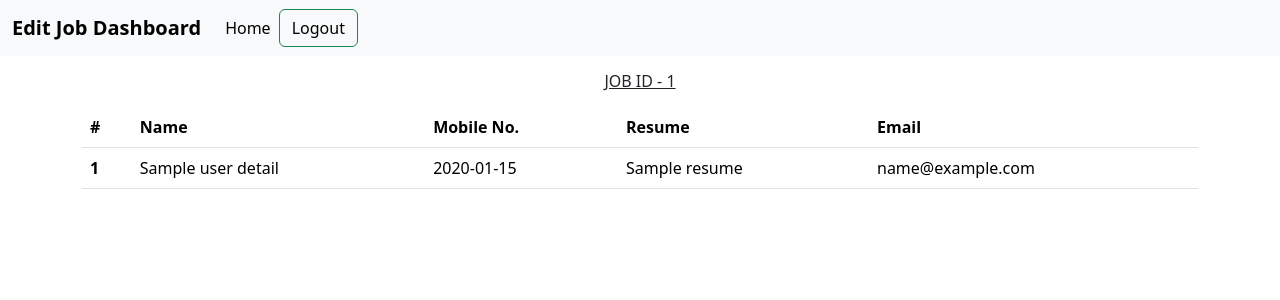
After one commit to MBSA-INFINITY/jobsaathi, a Flask app: template templates/job_responses.html in a window 1280 px wide. The commit adds this page. Shown: the top 300 px of the page. Run offline with Flask 2, Linux system fonts and the light colour scheme; the template is opened without the code that fills it: most values are stand-ins (such as "Sample title", 1, 10 or a date in 2020).

Commit message:
job details

```diff
--- a/app.py
+++ b/app.py
@@ -60,6 +60,14 @@ def is_hirer(function):
                 abort(500, {"message":{"You are not a Hirer."}})
     return wrapper
 
+def is_onboarded(function):
+    def wrapper(*args, **kwargs):
+        onboarded = session.get("onboarded")
+        if onboarded:
+            return function(*args, **kwargs)
+        else:
+            return redirect("/dashboard")
+    return wrapper
 
 
 @app.route("/", methods = ['GET'])
@@ -251,6 +259,30 @@ def apply_job(job_id):
             abort(500, {"message": f"JOB with job_id {job_id} not found!"})
     else:
         abort(500, {"message": f"JOB with job_id {job_id} not found!"})
-    # if request.method == 'POST':
-    #     jobs_details_collection.delete_one({"user_id": str(user_id), "job_id": str(job_id)})
-    #     return redirect('/dashboard')
+
+@app.route('/responses/job/<string:job_id>', methods=['GET', 'POST'], endpoint="job_responses")
+@login_is_required
+@is_hirer
+@is_onboarded
+def job_responses(job_id):
+    pipeline = [
+            {
+                "$match": {"job_id": job_id}
+            },
+            {
+                '$lookup': {
+                    'from': 'onboarding_details',
+                    'localField': 'user_id',
+                    'foreignField': 'user_id',
+                    'as': 'user_details'
+                }
+            },
+           {
+        '$project': {
+            '_id': 0,
+            'user_details._id': 0
+        }
+    }
+        ]
+    all_responses = list(candidate_job_application_collection.aggregate(pipeline))
+    return render_template("job_responses.html", job_id=job_id, all_responses=all_responses)
--- /dev/null
+++ b/templates/job_responses.html
@@ -0,0 +1,61 @@
+<!doctype html>
+<html lang="en">
+  <head>
+    <meta charset="utf-8">
+    <meta name="viewport" content="width=device-width, initial-scale=1">
+    <title>Edit Job | JobSaathi</title>
+    <link href="https://cdn.jsdelivr.net/npm/bootstrap@5.3.2/dist/css/bootstrap.min.css" rel="stylesheet" integrity="sha384-T3c6CoIi6uLrA9TneNEoa7RxnatzjcDSCmG1MXxSR1GAsXEV/Dwwykc2MPK8M2HN" crossorigin="anonymous">
+  </head>
+  <body>
+    <nav class="navbar navbar-expand-lg bg-body-tertiary">
+        <div class="container-fluid">
+          <a class="navbar-brand" href="/"><b>Edit Job Dashboard</b></a>
+          <button class="navbar-toggler" type="button" data-bs-toggle="collapse" data-bs-target="#navbarNav" aria-controls="navbarNav" aria-expanded="false" aria-label="Toggle navigation">
+            <span class="navbar-toggler-icon"></span>
+          </button>
+          <div class="collapse navbar-collapse" id="navbarNav">
+            <ul class="navbar-nav">
+              <li class="nav-item">
+                <a class="nav-link active" aria-current="page" href="/">Home</a>
+              </li>
+            </ul>
+            <!-- <form class="d-flex" role="search"> -->
+
+            <button class="btn btn-outline-success">  <a href="/logout" style="text-decoration: none;color: black;">Logout</a></button>
+            <!-- </form> -->
+          </div>
+
+        </div>
+      </nav>
+
+      <div class="container">
+        <h6 class="text-center my-3"><u>JOB ID - {{job_id}}</u></h6>
+        <table class="table">
+            <thead>
+              <tr>
+                <th scope="col">#</th>
+                <th scope="col">Name</th>
+                <th scope="col">Mobile No.</th>
+                <th scope="col">Resume</th>
+                <th scope="col">Email</th>
+              </tr>
+            </thead>
+            <tbody>
+             {% for responses in all_responses %}
+             <tr>
+                <th scope="row">{{loop.index}}</th>
+                <td>{{responses['user_details'][0]['candidate_name']}}</td>
+                <td>{{responses['user_details'][0]['candidate_mobno']}}</td>
+                <td>{{responses['user_details'][0]['resume']}}</td>
+                <td>{{responses['user_details'][0]['email']}}</td>
+             </tr>
+             {% endfor %}
+            </tbody>
+          </table>
+      </div>
+
+
+
+    <script src="https://cdn.jsdelivr.net/npm/bootstrap@5.3.2/dist/js/bootstrap.bundle.min.js" integrity="sha384-C6RzsynM9kWDrMNeT87bh95OGNyZPhcTNXj1NW7RuBCsyN/o0jlpcV8Qyq46cDfL" crossorigin="anonymous"></script>
+  </body>
+</html>
--- a/templates/onboarding.html
+++ b/templates/onboarding.html
@@ -57,6 +57,10 @@
             <form action="/onboarding" id="candidateform" method="post">
               <input type="hidden" name="purpose" value="candidate">
               <div class="mb-3">
+                <label for="exampleFormControlInput1" class="form-label">Name</label>
+                <input type="text" name="candidate_name" class="form-control" placeholder="Name of the Candiadte" required>
+              </div>
+              <div class="mb-3">
                 <label for="exampleFormControlInput1" class="form-label">Mobile No.</label>
                 <input type="text" name="candidate_mobno" class="form-control" placeholder="Mobile No." required>
               </div>
```
Also changed, not shown: templates/job_details.html (+8 -1 lines).
